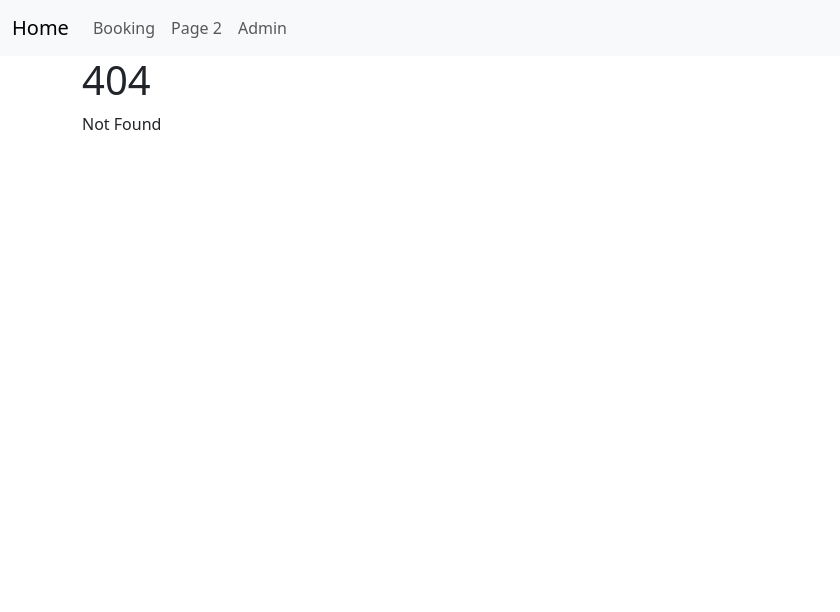
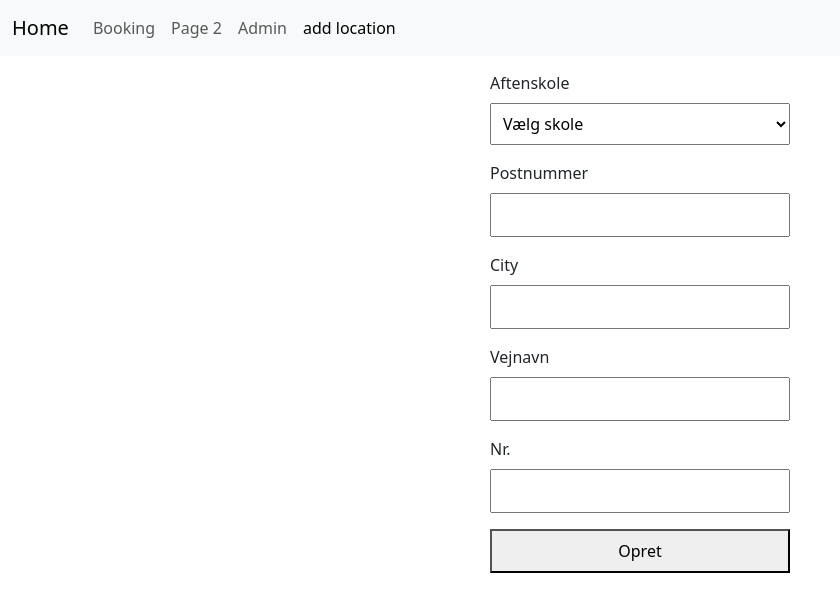
Before and after one commit to frokostklubben/evening-school, a SvelteKit app in the folder client/: page /add_location in a window 1280 px wide. Before the commit this address had no page. Shown: the top 612 px of the page, without its empty margins (0-840 px from the left). Built offline with nearby package versions, Linux system fonts and the light colour scheme.

Commit message:
added page for adding location

```diff
--- a/client/src/routes/+layout.svelte
+++ b/client/src/routes/+layout.svelte
@@ -47,6 +47,12 @@
 					data-sveltekit-preload-data
 					href="/admin">Admin</a
 				>
+				<a
+					class="nav-link"
+					class:active={$page.url.pathname === '/add_location'}
+					data-sveltekit-preload-data
+					href="/add_location">add location</a
+				>
 			</div>
 		</div>
 	</div>
--- /dev/null
+++ b/client/src/routes/add_location/+page.svelte
@@ -0,0 +1,71 @@
+<script lang="ts">
+    import { onMount } from 'svelte';
+    let aftenskole = '';
+    let options: {value: string, label: string}[] = [];
+
+    onMount(async () => {
+        //const response = await fetch('https://your-api-url.com');
+        options = [
+        {value: '1', label: 'Option 1'},
+        {value: '2', label: 'Option 2'},
+        {value: '3', label: 'Option 3'},
+        {value: '4', label: 'Option 4'},
+        ];
+    });
+  </script>
+<style>
+    form {
+        display: flex;
+        flex-direction: column;
+        align-items: start;
+        max-width: 300px;
+        margin: auto;
+        margin-top: 15px;
+    }
+    label {
+        display: flex;
+        flex-direction: column;
+        width: 100%;
+        margin-bottom: 1em;
+    }
+    input, select {
+        margin-top: 0.5em;
+        padding: 0.5em;
+        width: 100%;
+        box-sizing: border-box;
+    }
+    button {
+        padding: 0.5em;
+        width: 100%;
+        box-sizing: border-box;
+    }
+</style>
+
+<form method="POST">
+    <label>
+        Aftenskole
+        <select bind:value={aftenskole}>
+          <option value="">Vælg skole</option>
+          {#each options as option (option.value)}
+            <option value={option.value}>{option.label}</option>
+          {/each}
+        </select>
+      </label>
+    <label>
+        Postnummer
+        <input name="zip_code" type="number">
+    </label>
+    <label>
+        City
+        <input name="city" type="text">
+    </label>
+    <label>
+        Vejnavn
+        <input name="street_name" type="text">
+    </label>
+    <label>
+        Nr.
+        <input name="street_number" type="number">
+    </label>
+    <button>Opret</button>
+</form>
```
